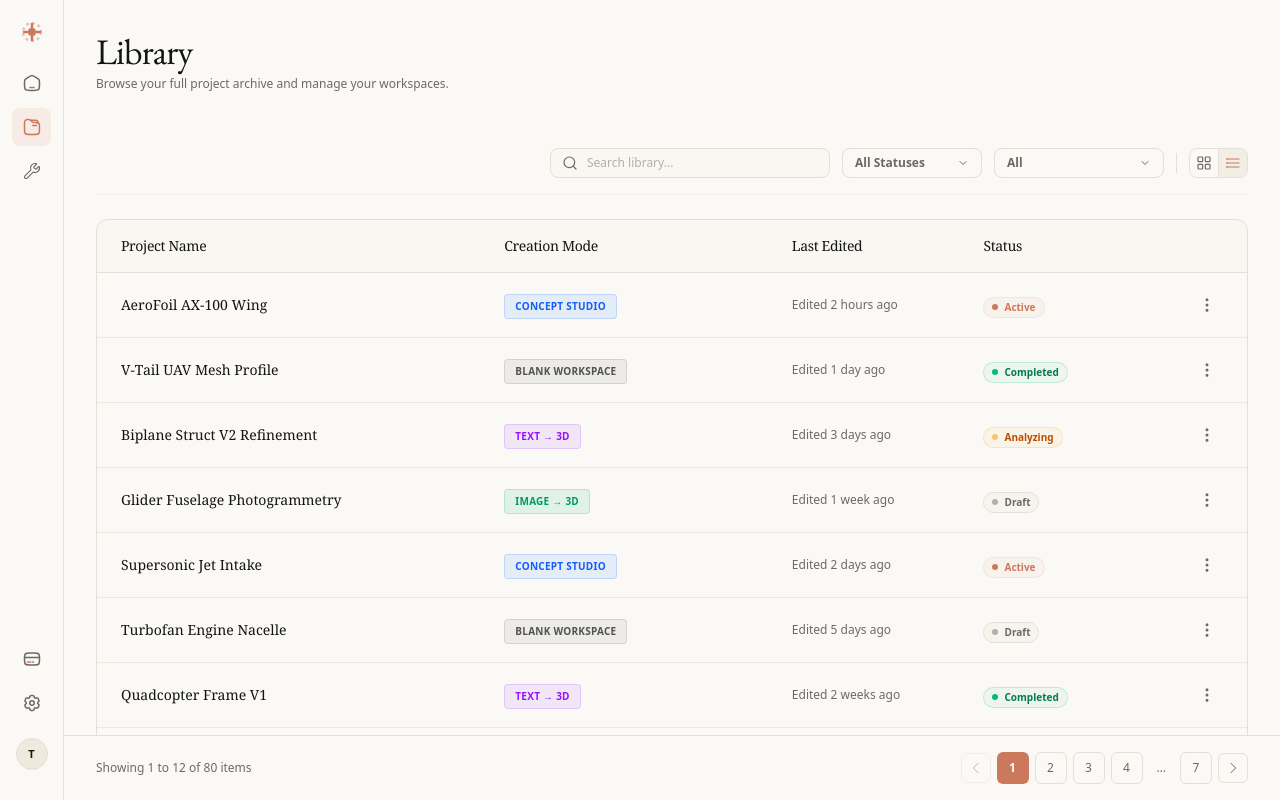
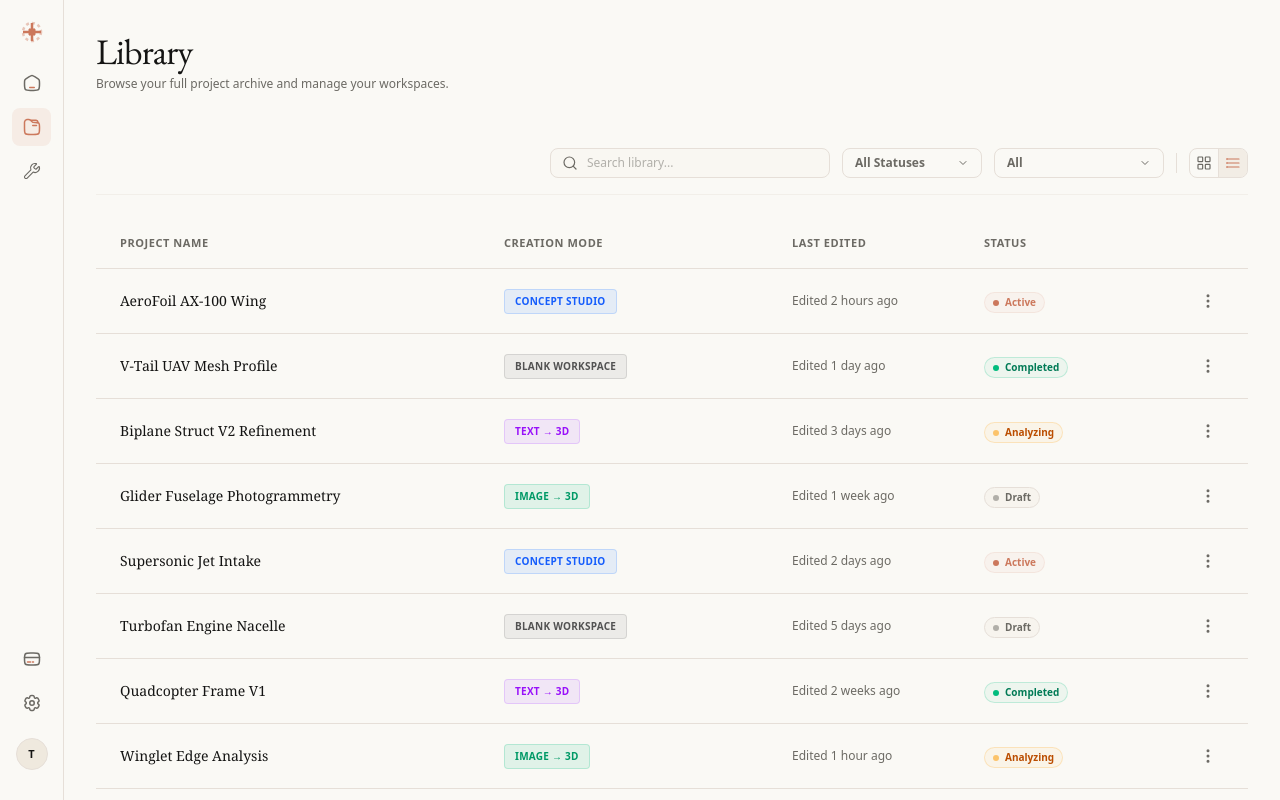
Before and after one commit to wakeupguruu/airix, a Next.js app in the folder apps/web/: page /library in a window 1280 px wide. Both pictures are taken after a click on the button 1232 px from the left and 163 px from the top of the page. Shown: the top 800 px of the page. Built offline with nearby package versions, Linux system fonts and the light colour scheme.

Commit message:
feat: enhance styling and layout for workspace and library pages

```diff
--- a/apps/web/app/globals.css
+++ b/apps/web/app/globals.css
@@ -63,6 +63,26 @@ body {
   transition: background-color 0.3s ease, color 0.3s ease;
 }
 
+html.lenis, html.lenis body {
+  height: auto;
+}
+
+.lenis.lenis-smooth {
+  scroll-behavior: auto !important;
+}
+
+.lenis.lenis-smooth [data-lenis-prevent] {
+  overscroll-behavior: contain;
+}
+
+.lenis.lenis-stopped {
+  overflow: hidden;
+}
+
+.lenis.lenis-smooth iframe {
+  pointer-events: none;
+}
+
 .dark body {
   background-color: var(--color-dark-bg);
   color: var(--color-dark-text);
--- a/apps/web/app/library/page.tsx
+++ b/apps/web/app/library/page.tsx
@@ -127,7 +127,7 @@ export default function LibraryPage() {
       <Sidebar isCollapsed={isCollapsed} setIsCollapsed={setIsCollapsed} />
 
       <div className={`flex-grow flex flex-col min-h-screen transition-all duration-300 ease-in-out ${isCollapsed ? 'pl-16' : 'pl-[220px]'}`}>
-        <main className="flex-1 p-6 md:p-8 pb-28 md:pb-28 max-w-7xl mx-auto w-full flex flex-col bg-[#faf9f5] dark:bg-[#0C0C0E]">
+        <main className="flex-1 p-6 md:p-8 max-w-7xl mx-auto w-full flex flex-col bg-[#faf9f5] dark:bg-[#0C0C0E]">
 
           {/* Header */}
           <header className="flex flex-col sm:flex-row sm:items-center sm:justify-between pb-6 mb-8 gap-4">
@@ -208,7 +208,7 @@ export default function LibraryPage() {
           </section>
 
           {/* Workspaces Rendering / Empty State */}
-          <div className="flex-grow">
+          <div className="flex-grow flex flex-col">
             {displayWorkspaces.length > 0 ? (
               <>
                 {viewMode === 'grid' ? (
@@ -230,18 +230,18 @@ export default function LibraryPage() {
                     ))}
                   </div>
                 ) : (
-                  <div className="w-full overflow-x-auto bg-transparent border border-[#e6dfd8] dark:border-[#2a2a2b] rounded-[12px]">
+                  <div className="w-full overflow-x-auto bg-transparent">
                     <table className="w-full border-collapse text-left bg-transparent">
                       <thead>
-                        <tr className="border-b border-[#e6dfd8] dark:border-[#2a2a2b] bg-[#e6dfd8]/10 dark:bg-[#2a2a2b]/10">
-                          <th className="font-serif text-sm font-normal text-[#141413] dark:text-[#faf9f5] px-6 py-4 tracking-tight w-1/3">Project Name</th>
-                          <th className="font-serif text-sm font-normal text-[#141413] dark:text-[#faf9f5] px-6 py-4 tracking-tight w-1/4">Creation Mode</th>
-                          <th className="font-serif text-sm font-normal text-[#141413] dark:text-[#faf9f5] px-6 py-4 tracking-tight w-1/6">Last Edited</th>
-                          <th className="font-serif text-sm font-normal text-[#141413] dark:text-[#faf9f5] px-6 py-4 tracking-tight w-1/6">Status</th>
+                        <tr className="border-b border-[#e6dfd8] dark:border-[#2a2a2b] bg-transparent">
+                          <th className="font-sans text-[11px] font-bold uppercase tracking-wider text-[#6c6a64] dark:text-[#a09d96] px-6 py-4 w-1/3">Project Name</th>
+                          <th className="font-sans text-[11px] font-bold uppercase tracking-wider text-[#6c6a64] dark:text-[#a09d96] px-6 py-4 w-1/4">Creation Mode</th>
+                          <th className="font-sans text-[11px] font-bold uppercase tracking-wider text-[#6c6a64] dark:text-[#a09d96] px-6 py-4 w-1/6">Last Edited</th>
+                          <th className="font-sans text-[11px] font-bold uppercase tracking-wider text-[#6c6a64] dark:text-[#a09d96] px-6 py-4 w-1/6">Status</th>
                           <th className="px-6 py-4 w-12"></th>
                         </tr>
                       </thead>
-                      <tbody className="divide-y divide-[#e6dfd8]/60 dark:divide-[#2a2a2b]/60 bg-transparent">
+                      <tbody className="bg-transparent [&>tr]:border-b [&>tr]:border-[#e6dfd8] dark:[&>tr]:border-[#2a2a2b]">
                         {displayWorkspaces.map((workspace) => (
                           <WorkspaceListRow
                             key={workspace.id}
@@ -262,10 +262,10 @@ export default function LibraryPage() {
                   </div>
                 )}
 
-                {/* Fixed Pagination Bar */}
+                {/* Pagination Bar */}
                 {totalPages > 1 && (
-                  <div className={`fixed bottom-0 right-0 z-20 bg-[#faf9f5] dark:bg-[#0C0C0E] border-t border-[#e6dfd8] dark:border-[#2a2a2b] transition-all duration-300 ease-in-out px-6 md:px-8 py-4 flex items-center justify-center ${isCollapsed ? 'left-16' : 'left-[220px]'}`}>
-                    <div className="w-full max-w-7xl mx-auto">
+                  <div className="mt-auto pt-8 pb-4 flex items-center justify-center">
+                    <div className="w-full">
                       <Pagination
                         currentPage={currentPage}
                         totalPages={totalPages}
--- a/apps/web/app/workspace/page.tsx
+++ b/apps/web/app/workspace/page.tsx
@@ -385,18 +385,18 @@ export default function DashboardPage() {
                 </div>
               ) : (
                 /* List View matching transparent styling rules */
-                <div className="w-full overflow-x-auto bg-transparent border border-[#e6dfd8] dark:border-[#2a2a2b] rounded-[12px]">
+                <div className="w-full overflow-x-auto bg-transparent">
                   <table className="w-full border-collapse text-left bg-transparent">
                     <thead>
-                      <tr className="border-b border-[#e6dfd8] dark:border-[#2a2a2b] bg-[#e6dfd8]/10 dark:bg-[#2a2a2b]/10">
-                        <th className="font-serif text-sm font-normal text-[#141413] dark:text-[#faf9f5] px-6 py-4 tracking-tight w-1/3">Project Name</th>
-                        <th className="font-serif text-sm font-normal text-[#141413] dark:text-[#faf9f5] px-6 py-4 tracking-tight w-1/4">Creation Mode</th>
-                        <th className="font-serif text-sm font-normal text-[#141413] dark:text-[#faf9f5] px-6 py-4 tracking-tight w-1/6">Last Edited</th>
-                        <th className="font-serif text-sm font-normal text-[#141413] dark:text-[#faf9f5] px-6 py-4 tracking-tight w-1/6">Status</th>
+                      <tr className="border-b border-[#e6dfd8] dark:border-[#2a2a2b] bg-transparent">
+                        <th className="font-sans text-[11px] font-bold uppercase tracking-wider text-[#6c6a64] dark:text-[#a09d96] px-6 py-4 w-1/3">Project Name</th>
+                        <th className="font-sans text-[11px] font-bold uppercase tracking-wider text-[#6c6a64] dark:text-[#a09d96] px-6 py-4 w-1/4">Creation Mode</th>
+                        <th className="font-sans text-[11px] font-bold uppercase tracking-wider text-[#6c6a64] dark:text-[#a09d96] px-6 py-4 w-1/6">Last Edited</th>
+                        <th className="font-sans text-[11px] font-bold uppercase tracking-wider text-[#6c6a64] dark:text-[#a09d96] px-6 py-4 w-1/6">Status</th>
                         <th className="px-6 py-4 w-12"></th>
                       </tr>
                     </thead>
-                    <tbody className="divide-y divide-[#e6dfd8]/60 dark:divide-[#2a2a2b]/60 bg-transparent">
+                    <tbody className="bg-transparent [&>tr]:border-b [&>tr]:border-[#e6dfd8] dark:[&>tr]:border-[#2a2a2b]">
                       {displayWorkspaces.map((workspace) => (
                         <WorkspaceListRow
                           key={workspace.id}
```
